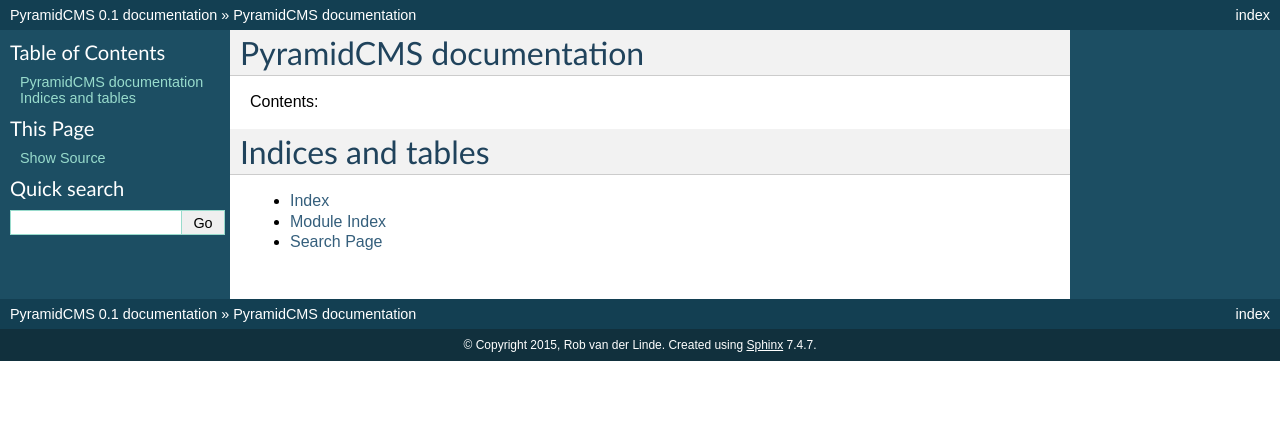
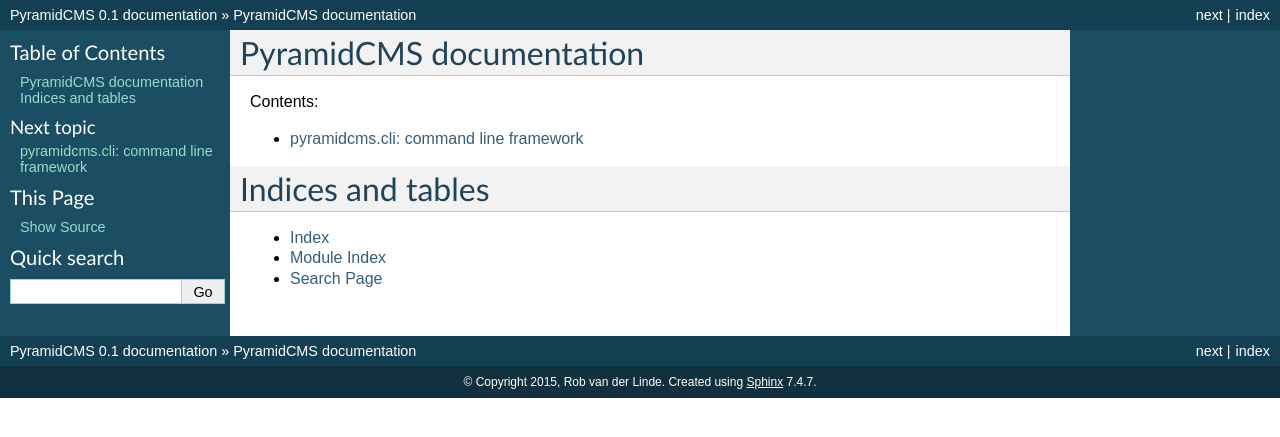
Before and after one commit to robvdl/pyramidcms, a Sphinx documentation site: the page built from doc/source/index.rst, in a window 1280 px wide. Shown: the top 437 px of the page. Built offline with Sphinx 7.4.7, drawn with Linux system fonts in a browser that asks for light colours.

```diff
--- /dev/null
+++ b/doc/source/cli.rst
@@ -0,0 +1,8 @@
+pyramidcms.cli: command line framework
+**************************************
+
+The command line framework is used to create management commands that are
+invoked using the pcms command.
+
+.. automodule:: pyramidcms.cli
+    :members:
--- a/doc/source/index.rst
+++ b/doc/source/index.rst
@@ -11,6 +11,8 @@ Contents:
 .. toctree::
    :maxdepth: 2
 
+   cli
+
 Indices and tables
 ==================
 
```
Also changed, not shown: 3 other files.
